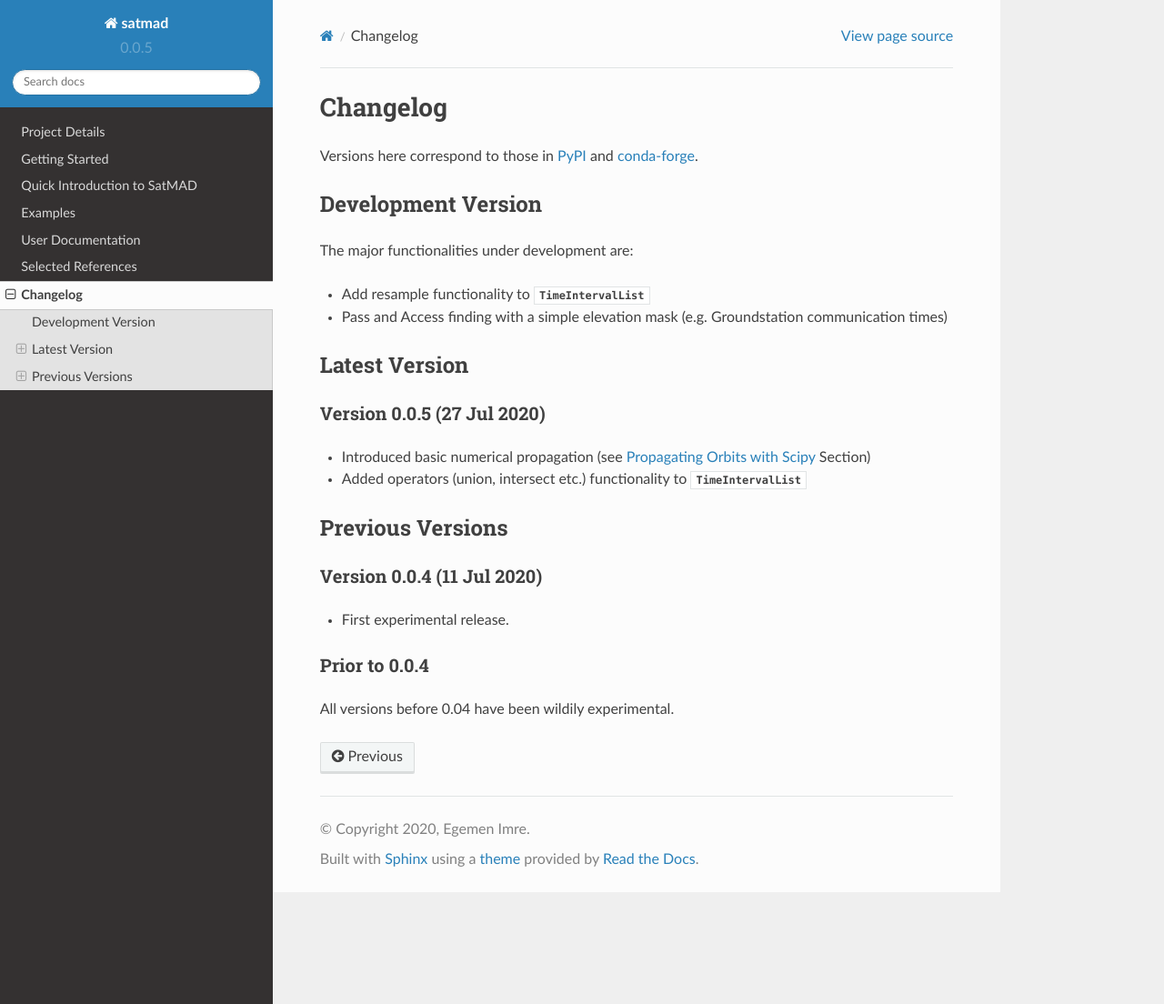
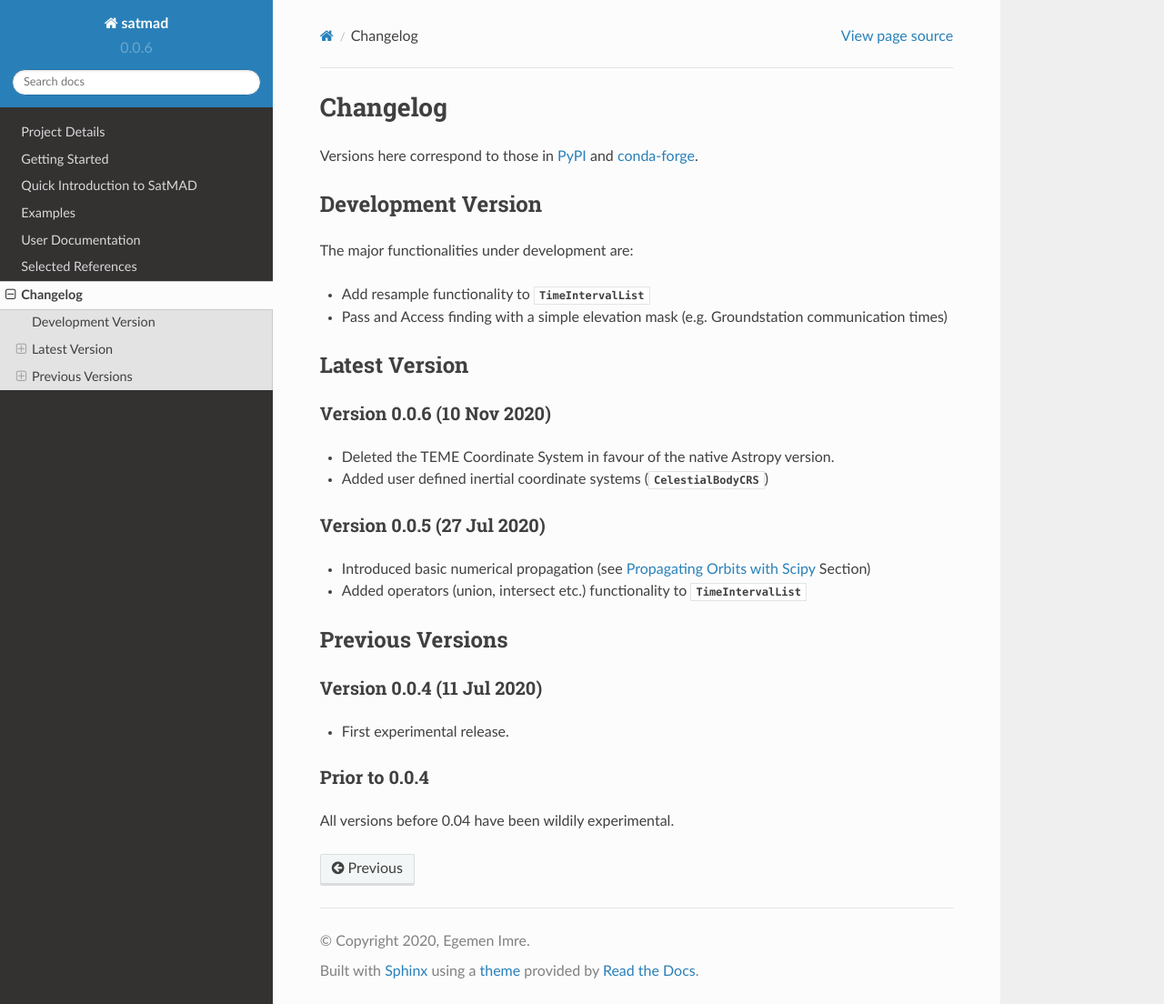
Before and after one commit to egemenimre/satmad, a Sphinx documentation site: the page built from docs/changelog.rst, in a window 1280 px wide and 1104 px high. Shown: the whole window at 91% size. Built offline with Sphinx 7.4.7 and the Read the Docs theme 2.0.0, drawn with Linux system fonts in a browser that asks for light colours.

Commit message:
Bumped version to 0.0.6

```diff
--- a/docs/changelog.rst
+++ b/docs/changelog.rst
@@ -20,6 +20,12 @@ The major functionalities under development are:
 Latest Version
 -----------------
 
+Version 0.0.6 (10 Nov 2020)
+^^^^^^^^^^^^^^^^^^^^^^^^^^^
+
+- Deleted the TEME Coordinate System in favour of the native Astropy version.
+- Added user defined inertial coordinate systems (:class:`.CelestialBodyCRS`)
+
 Version 0.0.5 (27 Jul 2020)
 ^^^^^^^^^^^^^^^^^^^^^^^^^^^
 
--- a/docs/conf.py
+++ b/docs/conf.py
@@ -24,9 +24,9 @@ author = "Egemen Imre"
 # Version Info
 # ------------
 # The short X.Y version.
-version = "0.0.5"
+version = "0.0.6"
 # The full version, including alpha/beta/rc tags.
-release = "0.0.5"
+release = "0.0.6"
 
 # -- General configuration ---------------------------------------------------
 # By default, highlight as Python 3.
--- a/satmad/__init__.py
+++ b/satmad/__init__.py
@@ -8,4 +8,4 @@ satmad
 =========
 Satellite Mission Analysis and Design in Python.
 """
-__version__ = "0.0.5"
+__version__ = "0.0.6"
```
